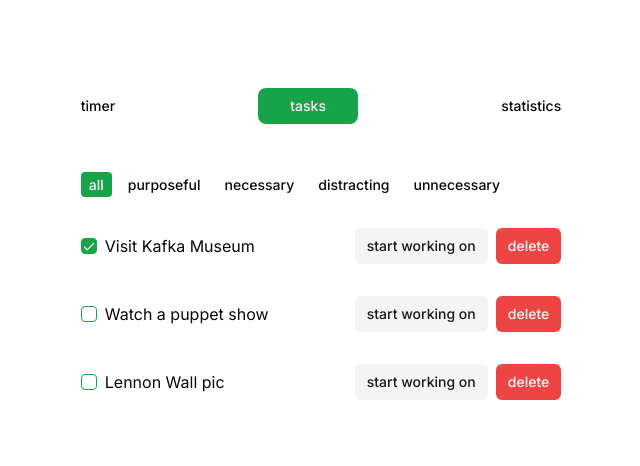
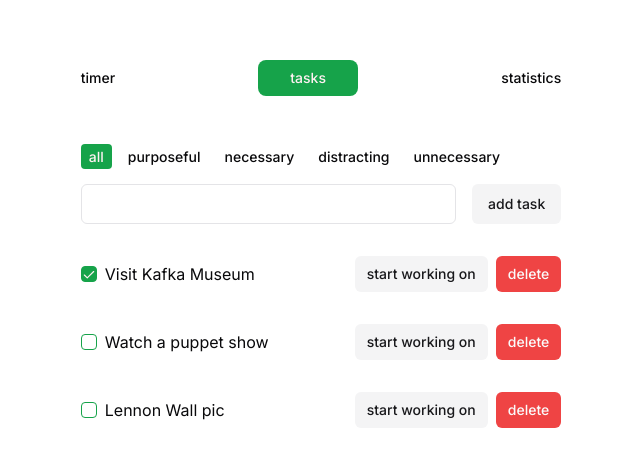
Before and after one commit to sinskiy/strou, a Next.js app: page /tasks in a window 1280 px wide. Shown: the part 124-590 px from the top of the page, without its empty margins (319-959 px from the left). Built offline with nearby package versions, Linux system fonts and the light colour scheme.

Commit message:
add ability to add tasks

```diff
--- a/app/tasks/page.tsx
+++ b/app/tasks/page.tsx
@@ -2,7 +2,9 @@
 
 import Tags from "@/components/tags";
 import Tasks, { Task } from "@/components/tasks";
-import { useReducer } from "react";
+import { Button } from "@/components/ui/button";
+import { Input } from "@/components/ui/input";
+import { useReducer, useState } from "react";
 
 export type HandleAddTask = (title: string) => void;
 export type HandleChangeTask = (task: Task) => void;
@@ -32,9 +34,21 @@ export default function TasksPage() {
       originalIndex,
     });
   }
+
+  const [newTaskTitle, setNewTaskTitle] = useState("");
   return (
     <section className="card space-y-4">
       <Tags tags={tags} />
+      <div className="flex gap-4">
+        <Input
+          type="text"
+          value={newTaskTitle}
+          onChange={(e) => setNewTaskTitle(e.target.value)}
+        />
+        <Button variant="secondary" onClick={() => handleAddTask(newTaskTitle)}>
+          add task
+        </Button>
+      </div>
       <Tasks
         tasks={tasks}
         onChangeTask={handleChangeTask}
--- /dev/null
+++ b/components/ui/input.tsx
@@ -0,0 +1,25 @@
+import * as React from "react"
+
+import { cn } from "@/lib/utils"
+
+export interface InputProps
+  extends React.InputHTMLAttributes<HTMLInputElement> {}
+
+const Input = React.forwardRef<HTMLInputElement, InputProps>(
+  ({ className, type, ...props }, ref) => {
+    return (
+      <input
+        type={type}
+        className={cn(
+          "flex h-10 w-full rounded-md border border-input bg-background px-3 py-2 text-sm ring-offset-background file:border-0 file:bg-transparent file:text-sm file:font-medium placeholder:text-muted-foreground focus-visible:outline-none focus-visible:ring-2 focus-visible:ring-ring focus-visible:ring-offset-2 disabled:cursor-not-allowed disabled:opacity-50",
+          className
+        )}
+        ref={ref}
+        {...props}
+      />
+    )
+  }
+)
+Input.displayName = "Input"
+
+export { Input }
```
